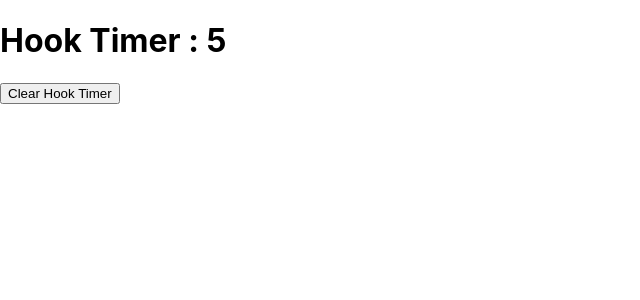
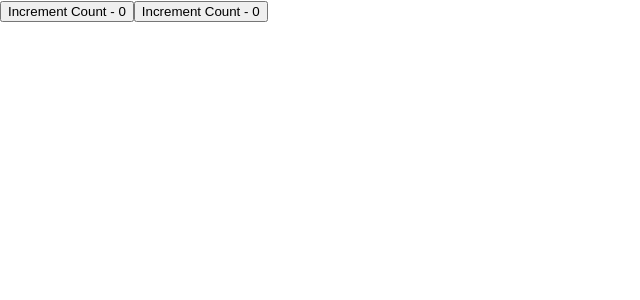
Before and after one commit to sunmughan/reactjs-tuts, a React (Create React App) app in the folder reactjs-codeevo/: page / in a window 1280 px wide. Shown: the top 300 px of the page, without its empty margins (0-640 px from the left). Built offline with nearby package versions, Linux system fonts and the light colour scheme.

Commit message:
Completed 31 parts from the react hooks tutorial series.

```diff
--- a/reactjs-codeevo/src/components/react-hooks/ReactHooks.js
+++ b/reactjs-codeevo/src/components/react-hooks/ReactHooks.js
@@ -1,11 +1,12 @@
 import React from "react";
+import ReactCustomHooks from "./react-custom-hooks/ReactCustomHooks";
 // import ReactUseStateHook from "./react-useState-hook/ReactUseStateHook";
 // import ReactUseEffectHook from "./react-useEffect-hook/ReactUseEffectHook";
 // import ReactUseContextHook from "./react-useContext-hook/ReactUseContextHook";
 // import ReactUseReducerHook from "./react-useReducer-hook/ReactUseReducerHook";
 // import ReactUseCallbackHook from "./react-useCallback-hook/ReactUseCallbackHook";
 // import ReactUseMemoHook from "./react-useMemo-hook/ReactUseMemoHook";
-import ReactUseRefHook from "./react-useRef-hook/ReactUseRefHook";
+// import ReactUseRefHook from "./react-useRef-hook/ReactUseRefHook";
 
 const ReactHooks = () => {
   return (
@@ -29,7 +30,10 @@
       {/* <ReactUseMemoHook /> */}
 
       {/* USEREF HOOK IN REACT JS */}
-      <ReactUseRefHook />
+      {/* <ReactUseRefHook /> */}
+
+      {/* CUSTOM HOOKS IN REACT JS */}
+      <ReactCustomHooks />
     </>
   );
 };
--- /dev/null
+++ b/reactjs-codeevo/src/components/react-hooks/react-custom-hooks/ReactCustomHooks.js
@@ -0,0 +1,16 @@
+// CUSTOM HOOKS IN REACT JS
+import React from "react";
+import DocTitleOne from "./custom-hooks/DocTitleOne";
+import DocTitleTwo from "./custom-hooks/DocTitleTwo";
+
+const ReactCustomHooks = () => {
+  return (
+    <>
+      {/* CUSTOM HOOKS IN REACT JS */}
+      <DocTitleOne />
+      <DocTitleTwo />
+    </>
+  );
+};
+
+export default ReactCustomHooks;
--- /dev/null
+++ b/reactjs-codeevo/src/components/react-hooks/react-custom-hooks/custom-hooks/DocTitleOne.js
@@ -0,0 +1,29 @@
+// CUSTOM HOOKS IN REACT JS
+import React, { useState } from "react";
+import useDocumentTitle from "../../../../hooks/useDocumentTitle";
+
+const DocTitleOne = () => {
+  const [count, setCount] = useState(0);
+
+  //   REGULAR WAY
+  //   useEffect(() => {
+  //     document.title = `Count ${count}`;
+  //   }, [count]);
+
+  //   CUSTOM HOOKS WAY
+  useDocumentTitle(count);
+
+  return (
+    <>
+      <button
+        onClick={() => {
+          setCount((prevCount) => prevCount + 1);
+        }}
+      >
+        Increment Count - {count}
+      </button>
+    </>
+  );
+};
+
+export default DocTitleOne;
--- /dev/null
+++ b/reactjs-codeevo/src/components/react-hooks/react-custom-hooks/custom-hooks/DocTitleTwo.js
@@ -0,0 +1,29 @@
+// CUSTOM HOOKS IN REACT JS
+import React, { useState } from "react";
+import useDocumentTitle from "../../../../hooks/useDocumentTitle";
+
+const DocTitleTwo = () => {
+  const [count, setCount] = useState(0);
+
+  //   REGULAR WAY
+  //   useEffect(() => {
+  //     document.title = `Count ${count}`;
+  //   }, [count]);
+
+  //   CUSTOM HOOKS WAY
+  useDocumentTitle(count);
+
+  return (
+    <>
+      <button
+        onClick={() => {
+          setCount((prevCount) => prevCount + 1);
+        }}
+      >
+        Increment Count - {count}
+      </button>
+    </>
+  );
+};
+
+export default DocTitleTwo;
--- /dev/null
+++ b/reactjs-codeevo/src/hooks/useDocumentTitle.js
@@ -0,0 +1,10 @@
+// CUSTOM HOOKS IN REACT JS
+import { useEffect } from "react";
+
+const useDocumentTitle = (count) => {
+  useEffect(() => {
+    document.title = `Count ${count}`;
+  }, [count]);
+};
+
+export default useDocumentTitle;
```
